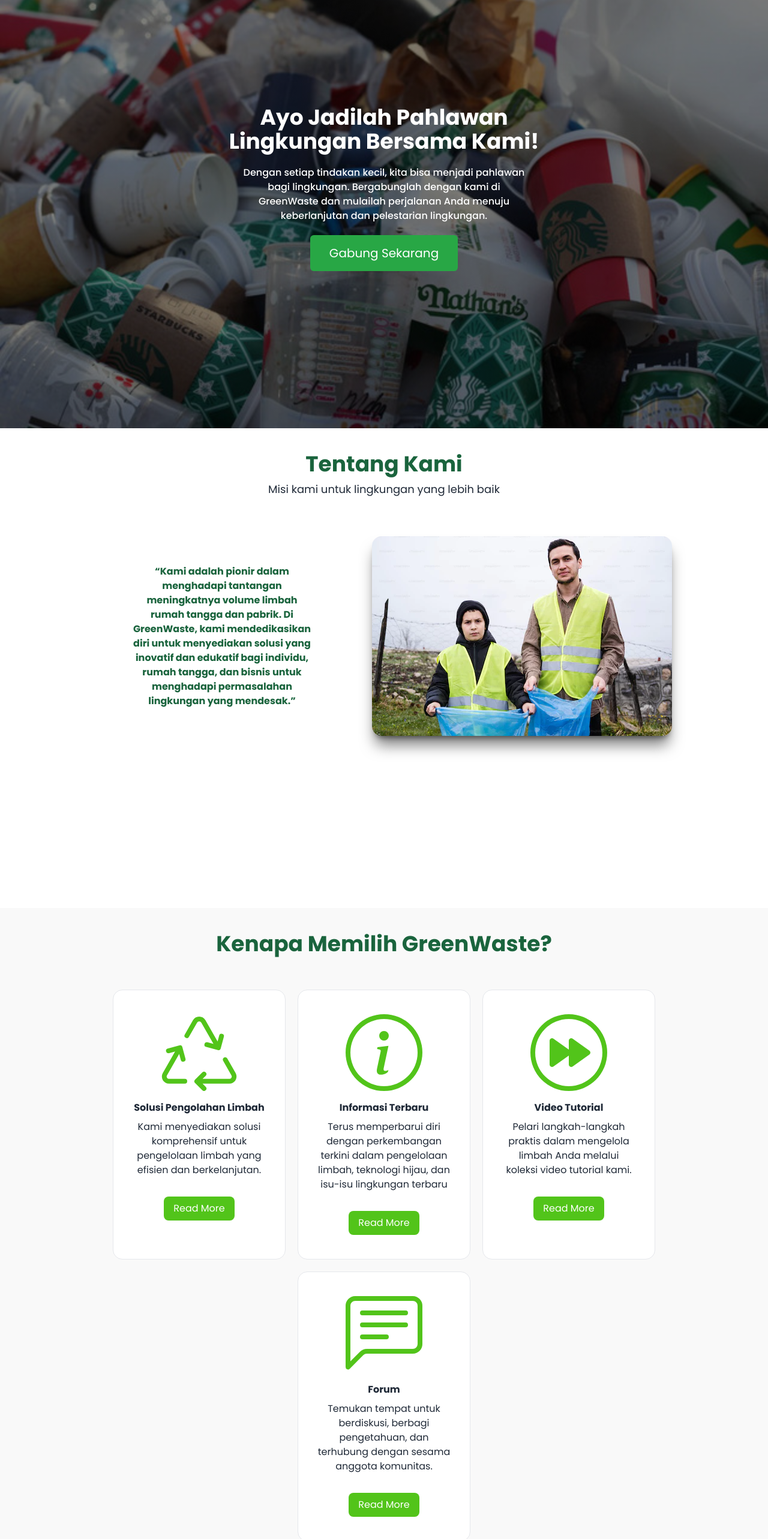
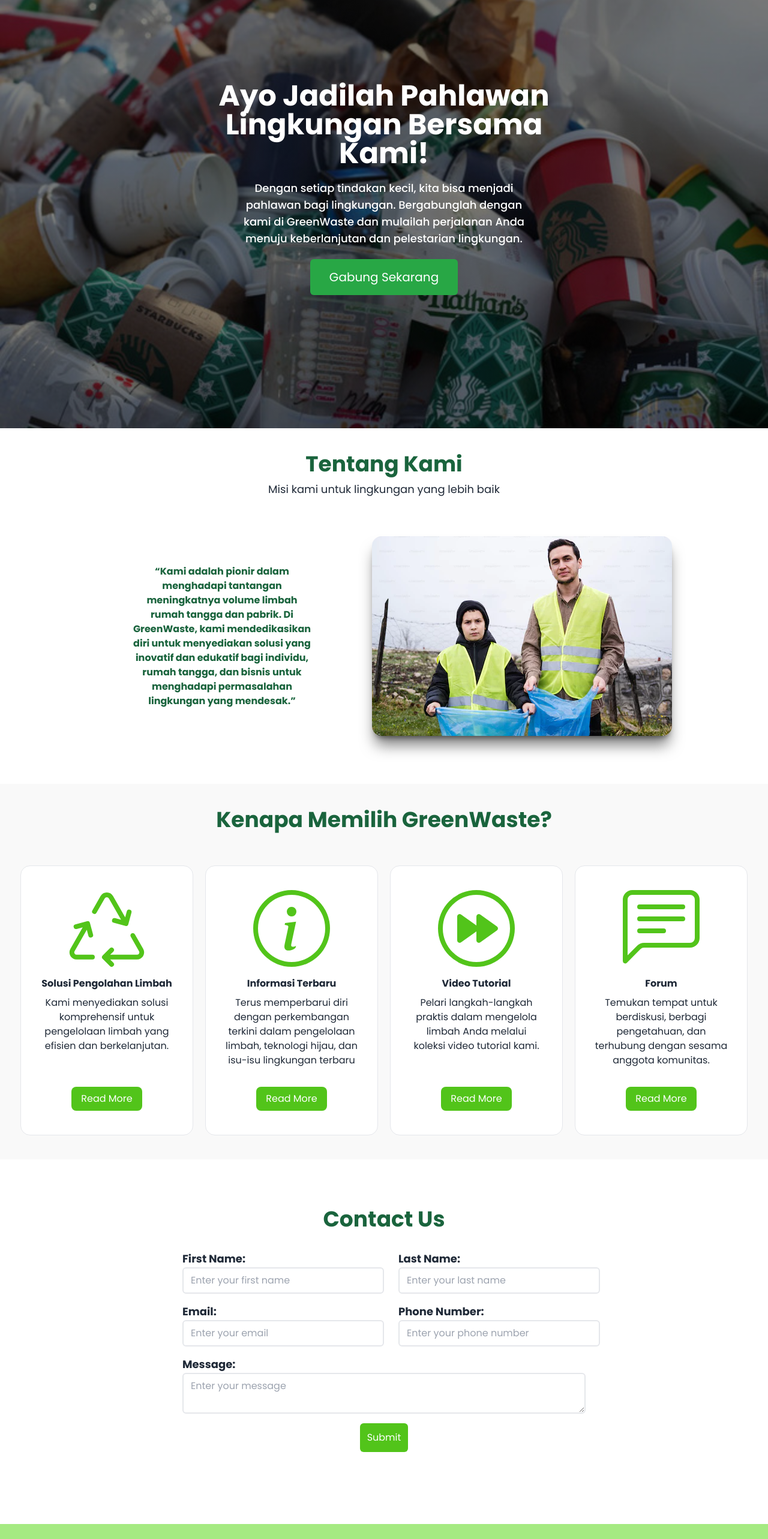
Before and after one commit to FS-16/greenwaste-react, a React (Vite) app: page / in a window 1280 px wide. Shown: the part 172-2738 px from the top of the page at 60% size. Built offline with nearby package versions, Linux system fonts and the light colour scheme.

Commit message:
fix : pages home

```diff
--- a/src/index.css
+++ b/src/index.css
@@ -8,6 +8,11 @@ body {
 
 .active {
   @apply text-green-500;
+}
+
+input::-webkit-outer-spin-button,
+input::-webkit-inner-spin-button {
+  -webkit-appearance: none;
 }
 
 /* @layer base {
--- a/src/pages/Home.jsx
+++ b/src/pages/Home.jsx
@@ -1,7 +1,57 @@
+import { Link, useNavigate } from 'react-router-dom';
 import handleTitle from '../handle/handleTitle';
+import { useState } from 'react';
+import axios from 'axios';
 
 function Home() {
   handleTitle('Home | GreenWaste');
+
+  const navigate = useNavigate();
+
+  const [formData, setFormData] = useState({
+    firstName: '',
+    lastName: '',
+    email: '',
+    phoneNumber: '',
+    message: '',
+  });
+
+  const handleChange = (e) => {
+    setFormData({
+      ...formData,
+      [e.target.name]: e.target.value,
+    });
+  };
+
+  const handleSubmit = (e) => {
+    e.preventDefault();
+
+    const newContact = {
+      firstName: formData.firstName,
+      lastName: formData.lastName,
+      email: formData.email,
+      phoneNumber: formData.phoneNumber,
+      message: formData.message,
+    };
+
+    // Submit contact to the server
+    axios
+      .post('/api/contacts/submit-contact', newContact)
+      .then((response) => {
+        console.log('Message submitted successfully:', response.data);
+        setFormData({
+          ...formData,
+          firstName: '',
+          lastName: '',
+          email: '',
+          phoneNumber: '',
+          message: '',
+        });
+        alert('Pesan Berhasil di dikirim!');
+        // location.reload();
+      })
+      .catch((error) => console.error('Gagal mengirim pesan :', error));
+  };
 
   return (
     <>
@@ -12,24 +62,32 @@ function Home() {
             "linear-gradient(to top, rgba(0, 0, 0, 0.5), rgba(0, 0, 0, 0.5)), url('/img/home/hero-img.jpg')",
         }}
       >
-        <div className='text-center w-1/2'>
-          <h1 className='text-white text-4xl font-bold mb-5 max-w-xl mx-auto'>Ayo Jadilah Pahlawan Lingkungan Bersama Kami!</h1>
-          <p className='text-white text-base font-medium mx-20 mb-5'>
-            Dengan setiap tindakan kecil, kita bisa menjadi pahlawan bagi lingkungan. Bergabunglah dengan kami di
-            GreenWaste dan mulailah perjalanan Anda menuju keberlanjutan dan pelestarian lingkungan.
+        <div className="text-center lg:w-1/2">
+          <h1 className="text-white text-4xl lg:text-5xl font-bold mb-5 max-w-xl mx-auto">
+            Ayo Jadilah Pahlawan Lingkungan Bersama Kami!
+          </h1>
+          <p className="text-white text-sm lg:text-lg font-medium mx-5 lg:mx-20 mb-5">
+            Dengan setiap tindakan kecil, kita bisa menjadi pahlawan bagi
+            lingkungan. Bergabunglah dengan kami di GreenWaste dan mulailah
+            perjalanan Anda menuju keberlanjutan dan pelestarian lingkungan.
           </p>
-          <button className='px-8 py-4 text-white text-xl bg-green-button rounded-md hover:bg-white hover:text-green-button'>
-            Gabung Sekarang
-          </button>
+          <Link to="/register">
+            <button className="px-8 py-4 text-white text-xl bg-green-button rounded-md hover:bg-white hover:text-green-button">
+              Gabung Sekarang
+            </button>
+          </Link>
         </div>
       </div>
-      <section className='py-10 h-screen'>
-        <div className='text-center'>
-          <h1 className='text-4xl font-bold text-green-dark'>Tentang Kami</h1>
-          <p className='text-lg mt-2'>Misi kami untuk lingkungan yang lebih baik</p>
+      {/* SECTION TENTANG KAMI */}
+      <section className="py-10">
+        <div className="text-center">
+          <h1 className="text-4xl font-bold text-green-dark">Tentang Kami</h1>
+          <p className="mx-10 lg:mx-0 text-lg mt-2">
+            Misi kami untuk lingkungan yang lebih baik
+          </p>
         </div>
-        <div className="flex gap-x-10 mt-16 w-3/4 justify-center mx-auto">
-          <p className="font-bold text-green-dark text-center my-auto px-14">
+        <div className="flex flex-col lg:flex-row gap-x-10 mt-10 lg:mt-16 w-3/4 justify-center mx-auto">
+          <p className="font-bold text-green-dark text-center my-auto lg:px-14">
             “Kami adalah pionir dalam menghadapi tantangan meningkatnya volume
             limbah rumah tangga dan pabrik. Di GreenWaste, kami mendedikasikan
             diri untuk menyediakan solusi yang inovatif dan edukatif bagi
@@ -37,18 +95,20 @@ function Home() {
             lingkungan yang mendesak.”
           </p>
           <img
-            className="rounded-2xl shadow-xl shadow-black/50"
+            className="rounded-2xl shadow-xl shadow-black/50 mt-10 lg:mt-0"
             src="/img/home/tentang-kami.jpg"
-            alt="foto"
+            alt="about-images"
           />
         </div>
       </section>
-      <section className="w-full py-10 bg-gray-light">
+
+      {/* SECTION KENAPA MEMILIH GREENWASTE */}
+      <section className="w-full py-10 bg-gray-light mt-10">
         <h1 className="text-center text-4xl font-bold text-green-dark">
           Kenapa Memilih GreenWaste?
         </h1>
         <div className="flex justify-center items-center">
-          <div className="mt-14 grid grid-cols-3 gap-5 justify-items-center">
+          <div className="flex flex-row flex-wrap justify-center mt-14 gap-5 justify-items-center">
             <div className="card bg-white w-72 px-8 py-10 text-center border-default border-gray-200">
               <svg
                 xmlns="http://www.w3.org/2000/svg"
@@ -61,16 +121,13 @@ function Home() {
               <h3 className="font-bold text-base mt-4">
                 Solusi Pengolahan Limbah
               </h3>
-              <p className="mt-2">
+              <p className="mt-2 max-h-screen my-auto">
                 Kami menyediakan solusi komprehensif untuk pengelolaan limbah
                 yang efisien dan berkelanjutan.
               </p>
-              <a
-                href="#"
-                className="py-2 px-4 w-fit mx-auto mt-8 bg-green-light text-white rounded-lg"
-              >
+              <Link className="py-2 px-4 w-fit mx-auto mt-8 bg-green-light hover:bg-green-700 text-white rounded-lg">
                 Read More
-              </a>
+              </Link>
             </div>
             <div className="card bg-white w-72 px-8 py-10 text-center border-default border-gray-200">
               <svg
@@ -83,17 +140,14 @@ function Home() {
                 <path d="m8.93 6.588-2.29.287-.082.38.45.083c.294.07.352.176.288.469l-.738 3.468c-.194.897.105 1.319.808 1.319.545 0 1.178-.252 1.465-.598l.088-.416c-.2.176-.492.246-.686.246-.275 0-.375-.193-.304-.533L8.93 6.588zM9 4.5a1 1 0 1 1-2 0 1 1 0 0 1 2 0z" />
               </svg>
               <h3 className="font-bold text-base mt-4">Informasi Terbaru</h3>
-              <p className="mt-2">
+              <p className="mt-2 max-h-screen my-auto">
                 Terus memperbarui diri dengan perkembangan terkini dalam
                 pengelolaan limbah, teknologi hijau, dan isu-isu lingkungan
                 terbaru
               </p>
-              <a
-                href="#"
-                className="py-2 px-4 w-fit mx-auto mt-8 bg-green-light text-white rounded-lg"
-              >
+              <Link className="py-2 px-4 w-fit mx-auto mt-8 bg-green-light hover:bg-green-700 text-white rounded-lg">
                 Read More
-              </a>
+              </Link>
             </div>
             <div className="card bg-white w-72 px-8 py-10 text-center border-default border-gray-200">
               <svg
@@ -106,18 +160,15 @@ function Home() {
                 <path d="M4.271 5.055a.5.5 0 0 1 .52.038L8 7.386V5.5a.5.5 0 0 1 .79-.407l3.5 2.5a.5.5 0 0 1 0 .814l-3.5 2.5A.5.5 0 0 1 8 10.5V8.614l-3.21 2.293A.5.5 0 0 1 4 10.5v-5a.5.5 0 0 1 .271-.445Z" />
               </svg>
               <h3 className="font-bold text-base mt-4">Video Tutorial</h3>
-              <p className="mt-2">
+              <p className="mt-2 max-h-screen my-auto">
                 Pelari langkah-langkah praktis dalam mengelola limbah Anda
                 melalui koleksi video tutorial kami.
               </p>
-              <a
-                href="#"
-                className="py-2 px-4 w-fit mx-auto mt-8 bg-green-light text-white rounded-lg"
-              >
+              <Link className="py-2 px-4 w-fit mx-auto mt-8 bg-green-light hover:bg-green-700 text-white rounded-lg">
                 Read More
-              </a>
+              </Link>
             </div>
-            <div className="card bg-white w-72 px-8 py-10 text-center border-default border-gray-200 col-span-full">
+            <div className="card bg-white w-72 px-8 py-10 text-center border-default border-gray-200">
               <svg
                 xmlns="http://www.w3.org/2000/svg"
                 fill="currentColor"
@@ -128,78 +179,106 @@ function Home() {
                 <path d="M3 3.5a.5.5 0 0 1 .5-.5h9a.5.5 0 0 1 0 1h-9a.5.5 0 0 1-.5-.5zM3 6a.5.5 0 0 1 .5-.5h9a.5.5 0 0 1 0 1h-9A.5.5 0 0 1 3 6zm0 2.5a.5.5 0 0 1 .5-.5h5a.5.5 0 0 1 0 1h-5a.5.5 0 0 1-.5-.5z" />
               </svg>
               <h3 className="font-bold text-base mt-4">Forum</h3>
-              <p className="mt-2">
+              <p className="mt-2 max-h-screen my-auto">
                 Temukan tempat untuk berdiskusi, berbagi pengetahuan, dan
                 terhubung dengan sesama anggota komunitas.
               </p>
-              <a
-                href="#"
-                className="py-2 px-4 w-fit mx-auto mt-8 bg-green-light text-white rounded-lg"
+              <Link
+                to="/forum/all-question"
+                className="py-2 px-4 w-fit mx-auto mt-8 bg-green-light hover:bg-green-700 text-white rounded-lg"
               >
                 Read More
-              </a>
+              </Link>
             </div>
           </div>
         </div>
       </section>
-      <section className="h-screen max-w-2xl mx-auto py-20">
+
+      {/* SECTION CONTACT US */}
+      <section className="max-w-2xl mx-auto py-20">
         <h1 className="text-center text-4xl font-bold text-green-dark">
           Contact Us
         </h1>
-        <form className="mt-8 flex flex-col gap-4 justify-center items-center">
-          <div className="flex gap-x-6 w-full max-w-full">
-            <div className="form-group flex flex-col w-1/2">
-              <label htmlFor="firstname" className="font-bold text-lg">
-                First Name:
-              </label>
+        {/* FORM CONTACT US */}
+        <form
+          className="mt-8 flex flex-col gap-4 justify-center items-center p-5 md:p-0"
+          onSubmit={handleSubmit}
+        >
+          <div className="flex flex-col md:flex-row gap-x-6 w-full max-w-full">
+            {/* FIRST NAME */}
+            <div className="form-group flex flex-col md:w-1/2">
+              <label className="font-bold text-lg">First Name:</label>
               <input
                 type="text"
-                id="firstname"
+                name="firstName"
+                value={formData.firstName}
+                id="firstName"
                 className="px-3 py-2 border-gray-color border-2 rounded-md"
                 placeholder="Enter your first name"
+                onChange={handleChange}
+                required
               />
             </div>
-            <div className="form-group flex flex-col w-1/2">
-              <label htmlFor="lastname" className="font-bold text-lg">
-                Last Name:
-              </label>
+
+            {/* LAST NAME */}
+            <div className="form-group flex flex-col md:w-1/2 mt-2 md:mt-0">
+              <label className="font-bold text-lg">Last Name:</label>
               <input
                 type="text"
-                id="lastname"
+                name="lastName"
+                value={formData.lastName}
+                id="lastName"
                 className="px-3 py-2 border-gray-color border-2 rounded-md"
                 placeholder="Enter your last name"
-              />{' '}
+                onChange={handleChange}
+                required
+              />
             </div>
           </div>
-          <div className="flex gap-x-6 w-full max-w-full">
-            <div className="form-group flex flex-col w-1/2">
-              <label htmlFor="email" className="font-bold text-lg">
-                Email:
-              </label>
+
+          <div className="flex flex-col md:flex-row gap-x-6 w-full max-w-full">
+            <div className="form-group flex flex-col md:w-1/2">
+              <label className="font-bold text-lg">Email:</label>
               <input
-                type="text"
+                type="email"
+                name="email"
+                value={formData.email}
                 id="email"
                 className="px-3 py-2 border-gray-color border-2 rounded-md"
                 placeholder="Enter your email"
+                onChange={handleChange}
+                required
               />
             </div>
-            <div className="form-group flex flex-col w-1/2">
-              <label htmlFor="phoneNumber" className="font-bold text-lg">
-                Phone Number:
-              </label>
+            <div className="form-group flex flex-col md:w-1/2 mt-2 md:mt-0">
+              <label className="font-bold text-lg">Phone Number:</label>
               <input
-                type="text"
+                type="number"
+                name="phoneNumber"
+                value={formData.phoneNumber}
                 id="phoneNumber"
                 className="px-3 py-2 border-gray-color border-2 rounded-md"
                 placeholder="Enter your phone number"
-              />{' '}
+                onChange={handleChange}
+                required
+              />
             </div>
           </div>
           <div className="form-group w-full flex flex-col">
-              <label htmlFor="message" className='font-bold text-lg'>Message:</label>
-              <textarea name="" id="" cols="30" rows="10" placeholder='Enter your message' className='px-3 py-2 border-gray-color border-2 rounded-md'></textarea>
+            <label className="font-bold text-lg">Message:</label>
+            <textarea
+              id="message"
+              name="message"
+              value={formData.message}
+              placeholder="Enter your message"
+              className="px-3 py-2 border-gray-color border-2 rounded-md"
+              onChange={handleChange}
+              required
+            ></textarea>
           </div>
-          <button className='py-2 px-3 bg-green-light text-white rounded-md'>Submit</button>
+          <button className="p-3 bg-green-light hover:bg-green-700  text-white rounded-md">
+            Submit
+          </button>
         </form>
       </section>
     </>
--- a/vite.config.js
+++ b/vite.config.js
@@ -7,7 +7,7 @@ export default defineConfig({
     proxy: {
       '/api': {
         target: 'https://greenwaste-api.vercel.app',
-        // target: 'https://desert-sand-fox-cape.cyclic.app',
+        // target: 'https://greenwaste-server.vercel.app',
         // target: 'http://localhost:5000',
         changeOrigin: true,
         secure: false,
```
